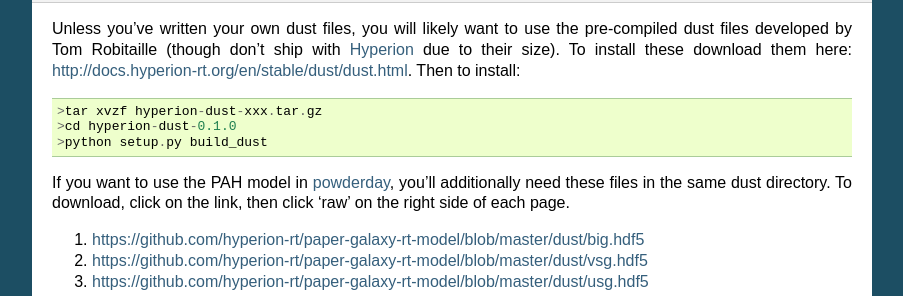
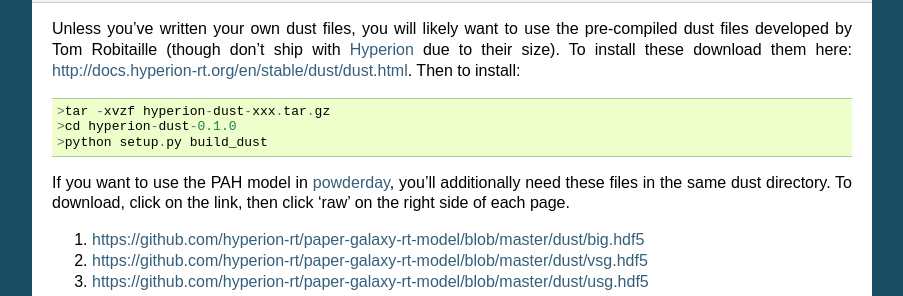
Before and after one commit to dnarayanan/powderday, a Sphinx documentation site: the page built from docs/installation.rst, in a window 1280 px wide and 900 px high, scrolled down 4068 px. Shown: the part 156-452 px from the top of the window, without its empty margins (198-1101 px from the left). Built offline with Sphinx 7.4.7, drawn with Linux system fonts in a browser that asks for light colours.

```diff
--- a/docs/installation.rst
+++ b/docs/installation.rst
@@ -280,7 +280,7 @@ To install these download them here:
 http://docs.hyperion-rt.org/en/stable/dust/dust.html.  Then to
 install::
 
-  >tar xvzf hyperion-dust-xxx.tar.gz
+  >tar -xvzf hyperion-dust-xxx.tar.gz
   >cd hyperion-dust-0.1.0
   >python setup.py build_dust
 
```
